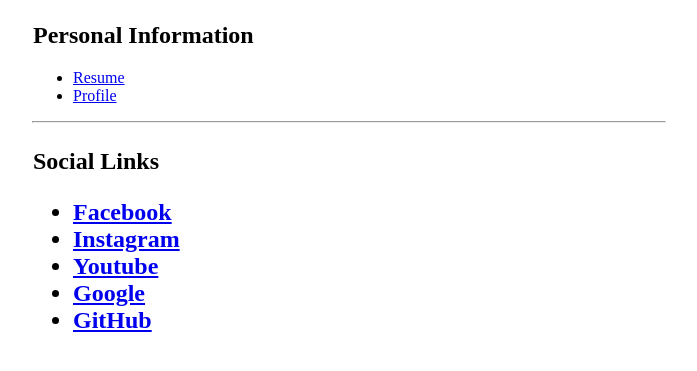
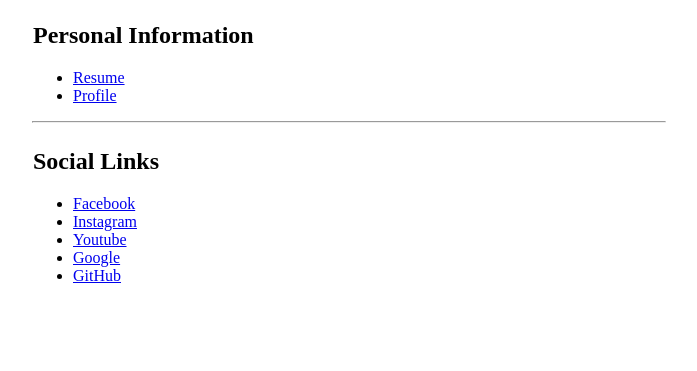
Before and after one commit to ArmanEscoto/Activity2_sir_ren, a plain HTML site: page DashBoard/Act2/index.html in a window 1280 px wide. Shown: the part 127-498 px from the top of the page, without its empty margins (291-988 px from the left). Drawn offline with Linux system fonts and the light colour scheme.

Commit message:
Final na Talaga

```diff
--- a/DashBoard/Act2/index.html
+++ b/DashBoard/Act2/index.html
@@ -15,14 +15,15 @@
         <li><a href="Profile.html" target = "_blank">Profile</a></li>
     </ul>
     <hr width=" 50%">
-    <h2 style="margin-left: 25%; margin-top: 2%;";">Social Links
-        <ul>
+    <h2 style="margin-left: 25%; margin-top: 2%;";">Social Links </h2>
+    <p>
+        <ul style="margin-left: 25%; margin-top: 0%;";">
             <li><a href="https://www.facebook.com/" target = "_blank">Facebook</a></li>
             <li><a href="https://www.instagram.com/" target = "_blank"">Instagram</a></li>
             <li><a href="https://www.youtube.com/" target = "_blank"">Youtube</a></li>
             <li><a href="https://www.google.com/" target = "_blank"">Google</a></li>
             <li><a href="https://www.github.com/" target = "_blank"">GitHub</a></li>
         </ul>
-    </h2>
+    </p>
 </body>
 </html>
```
